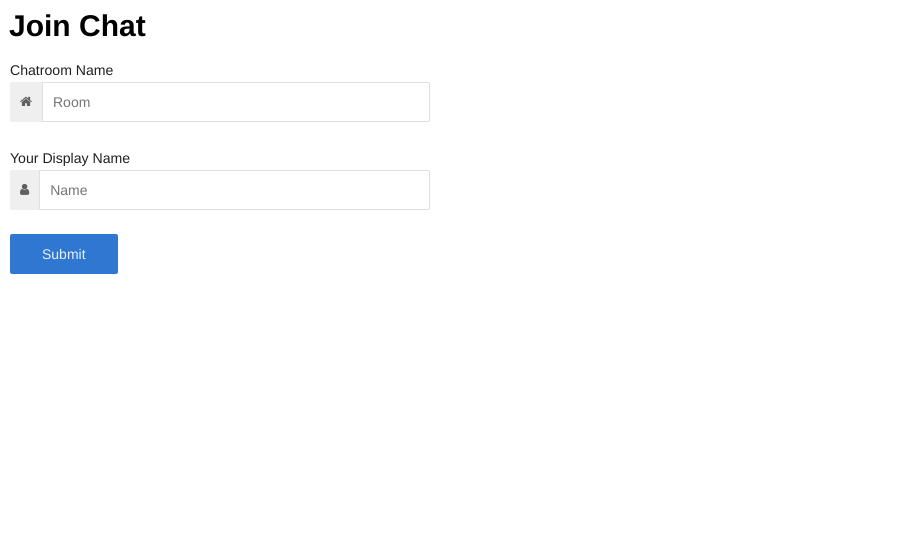
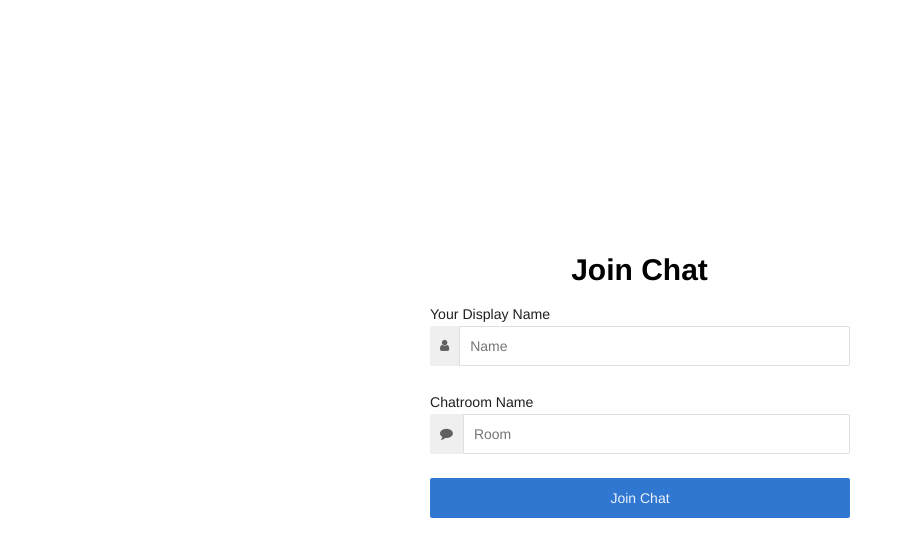
Before and after one commit to mike-pastore/socket-basics, a website: page public/index.html in a window 1280 px wide. Shown: the whole page, without its empty margins (0-904 px from the left). Drawn offline with Linux system fonts and the light colour scheme.

Commit message:
Style join page more

```diff
--- /dev/null
+++ b/public/css/styles.css
@@ -0,0 +1,14 @@
+body {
+	margin: 10px;
+}
+
+h1 {
+	text-align: center;
+}
+
+.vertical-center {
+	min-height: 100vh;
+	margin: 0;
+	display: flex;
+	align-items: center;
+}
--- a/public/index.html
+++ b/public/index.html
@@ -6,35 +6,32 @@
 	<title>Join Chat</title>
 	<link rel="stylesheet" href="/css/kube.min.css">
 	<link rel="stylesheet" href="https://maxcdn.bootstrapcdn.com/font-awesome/4.5.0/css/font-awesome.min.css">
-
-	<style type="text/css">
-		body {
-			margin: 10px;
-		}
-	</style>
+	<link rel="stylesheet" href="./css/styles.css">
 </head>
 <body>
-	<row>
-	<column cols="8">
+<div class="vertical-center">
+	<row centered>
+		<column cols="4">
 			<h1>Join Chat</h1>
 
 			<form class="forms" action="/chat.html">
 				<section>
-			<label for="room">Chatroom Name</label>
-			<div class="input-prepend width-6">
-		        <span><i class="fa fa-home"></i></span>
-		        <input type="text" name="room" value="" autocomplete="off" placeholder="Room"/>
-		    </div>
-
 					<label for="name">Your Display Name</label>
-			<div class="input-prepend width-6">
+					<div class="input-prepend">
 				        <span><i class="fa fa-user"></i></span>
 				        <input type="text" name="name" value="" autocomplete="off" placeholder="Name"/>
 				    </div>
+
+				    <label for="room">Chatroom Name</label>
+					<div class="input-prepend">
+				        <span><i class="fa fa-comment"></i></span>
+				        <input type="text" name="room" value="" autocomplete="off" placeholder="Room"/>
+				    </div>
 				</section>
-		<button type="primary">Submit</button>
+				<button type="primary" class="width-12">Join Chat</button>
 			</form>
 		</column>
 	</row>
+	</div>
 </body>
 </html>
```
Lines whose indentation alone changed are shown as unchanged.
